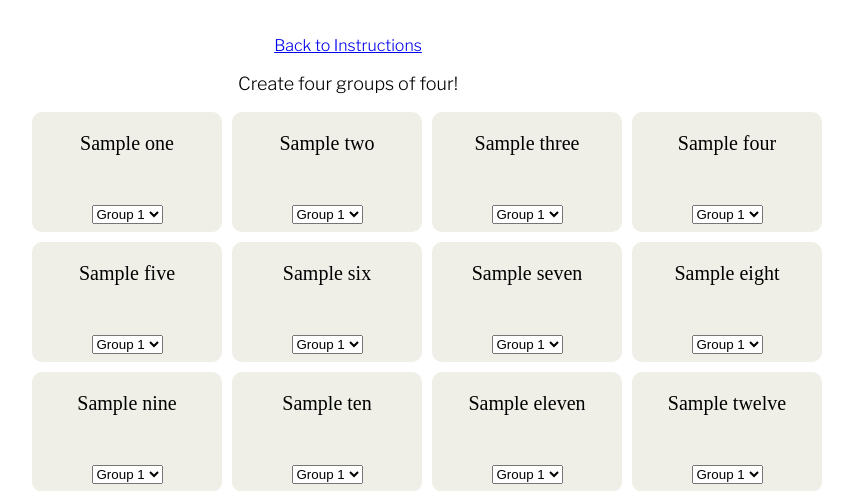
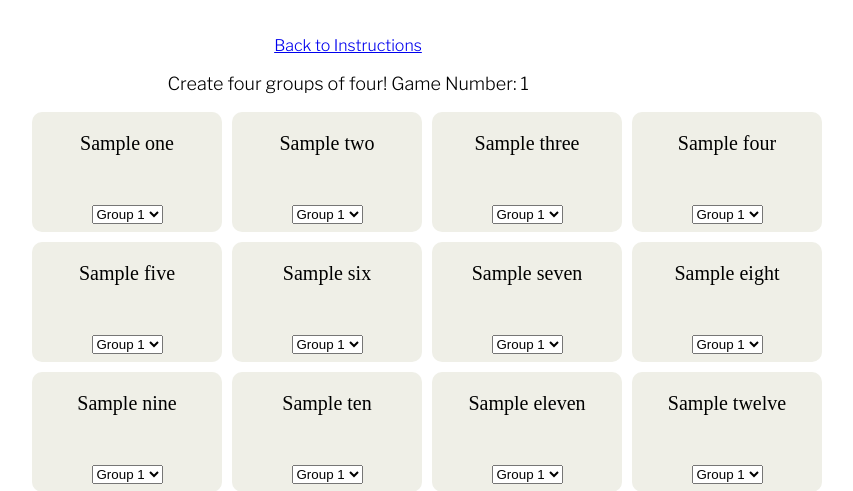
Before and after one commit to mustafamariam/Intelligent-Connections, a Flask app: template game-github/templates/hi.html in a window 1280 px wide. Shown: the top 491 px of the page, without its empty margins (292-1145 px from the left). Run offline with Flask 3, Linux system fonts and the light colour scheme; the template is opened without the code that fills it: most values are stand-ins (such as "Sample title", 1, 10 or a date in 2020).

Commit message:
Update hi.html

```diff
--- a/game-github/templates/hi.html
+++ b/game-github/templates/hi.html
@@ -11,7 +11,7 @@
 <body>
     <center>
         <a href="/" id="button">Back to Instructions</a>
-    <p>Create four groups of four!</p>
+    <p>Create four groups of four! Game Number: {{index}}</p>
     <div class="grid-container">
         <div class="grid-item">{{one}}<br><br><br>
             <form method="post" action="/submit">
```
